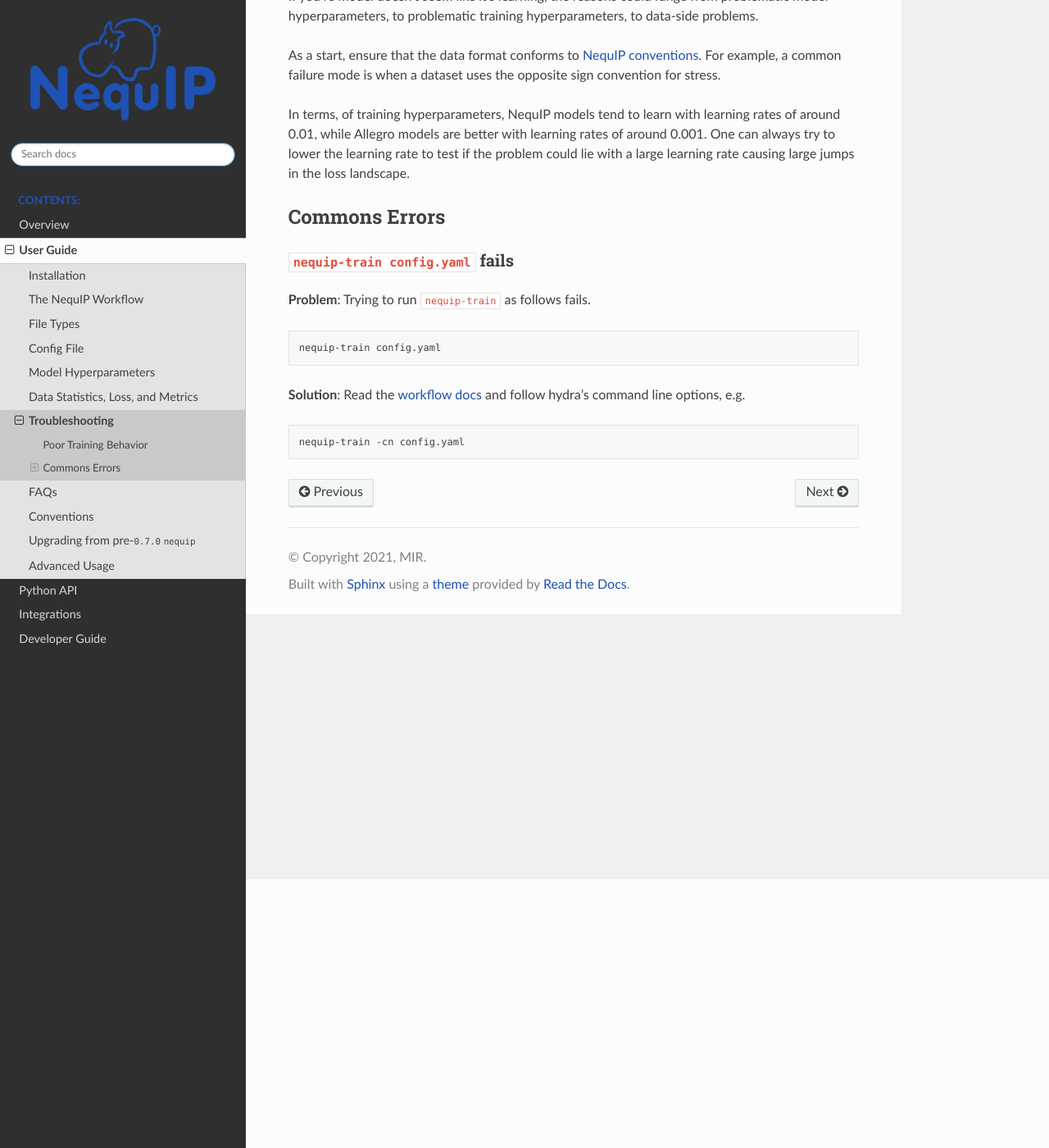
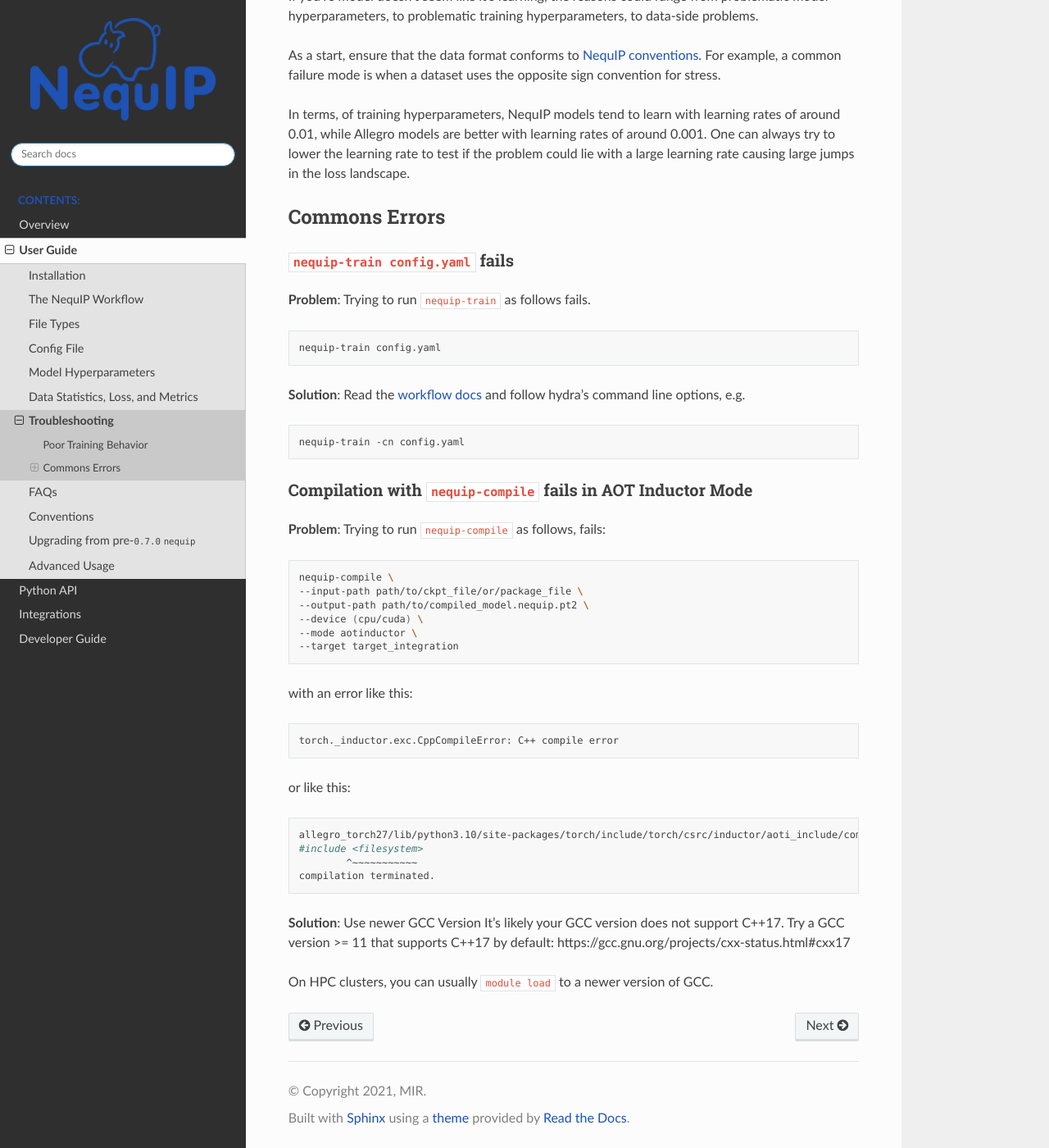
Before and after one commit to mir-group/nequip, a Sphinx documentation site: the page built from docs/guide/troubleshoot.md, in a window 1280 px wide and 1400 px high, scrolled down 328 px. Shown: the whole window at 82% size. Built offline with Sphinx 7.4.7 and the Read the Docs theme 3.1.0, drawn with Linux system fonts in a browser that asks for light colours.

Commit message:
update `troubleshoot.md` to mention `nequip-compile` gcc version error

````diff
--- a/docs/guide/troubleshoot.md
+++ b/docs/guide/troubleshoot.md
@@ -25,3 +25,32 @@
 ```bash
 nequip-train -cn config.yaml
 ```
+
+### Compilation with `nequip-compile` fails in AOT Inductor Mode
+
+  **Problem**: Trying to run `nequip-compile` as follows, fails:
+  ```bash
+  nequip-compile \
+  --input-path path/to/ckpt_file/or/package_file \
+  --output-path path/to/compiled_model.nequip.pt2 \
+  --device (cpu/cuda) \
+  --mode aotinductor \
+  --target target_integration
+  ```
+
+  with an error like this:
+  ```bash
+  torch._inductor.exc.CppCompileError: C++ compile error
+  ```
+  or like this:
+  ```bash
+  allegro_torch27/lib/python3.10/site-packages/torch/include/torch/csrc/inductor/aoti_include/common.h:4:10: fatal error: filesystem: No such file or directory
+  #include <filesystem>
+          ^~~~~~~~~~~~
+  compilation terminated.
+  ```
+
+  **Solution**: Use newer GCC Version
+  It's likely your GCC version does not support C++17. Try a GCC version >= 11 that supports C++17 by default: https://gcc.gnu.org/projects/cxx-status.html#cxx17
+
+  On HPC clusters, you can usually `module load` to a newer version of GCC.
````
